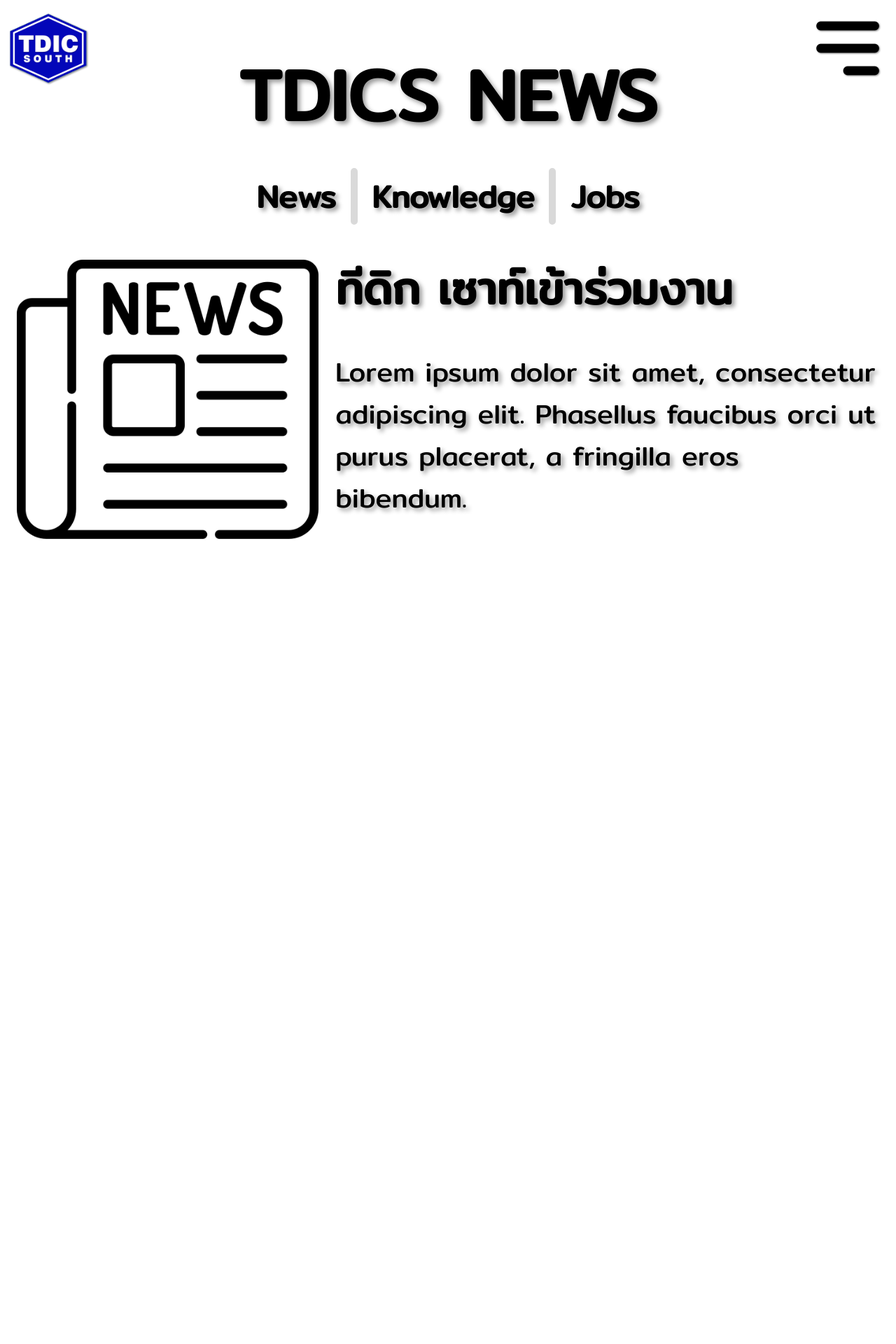
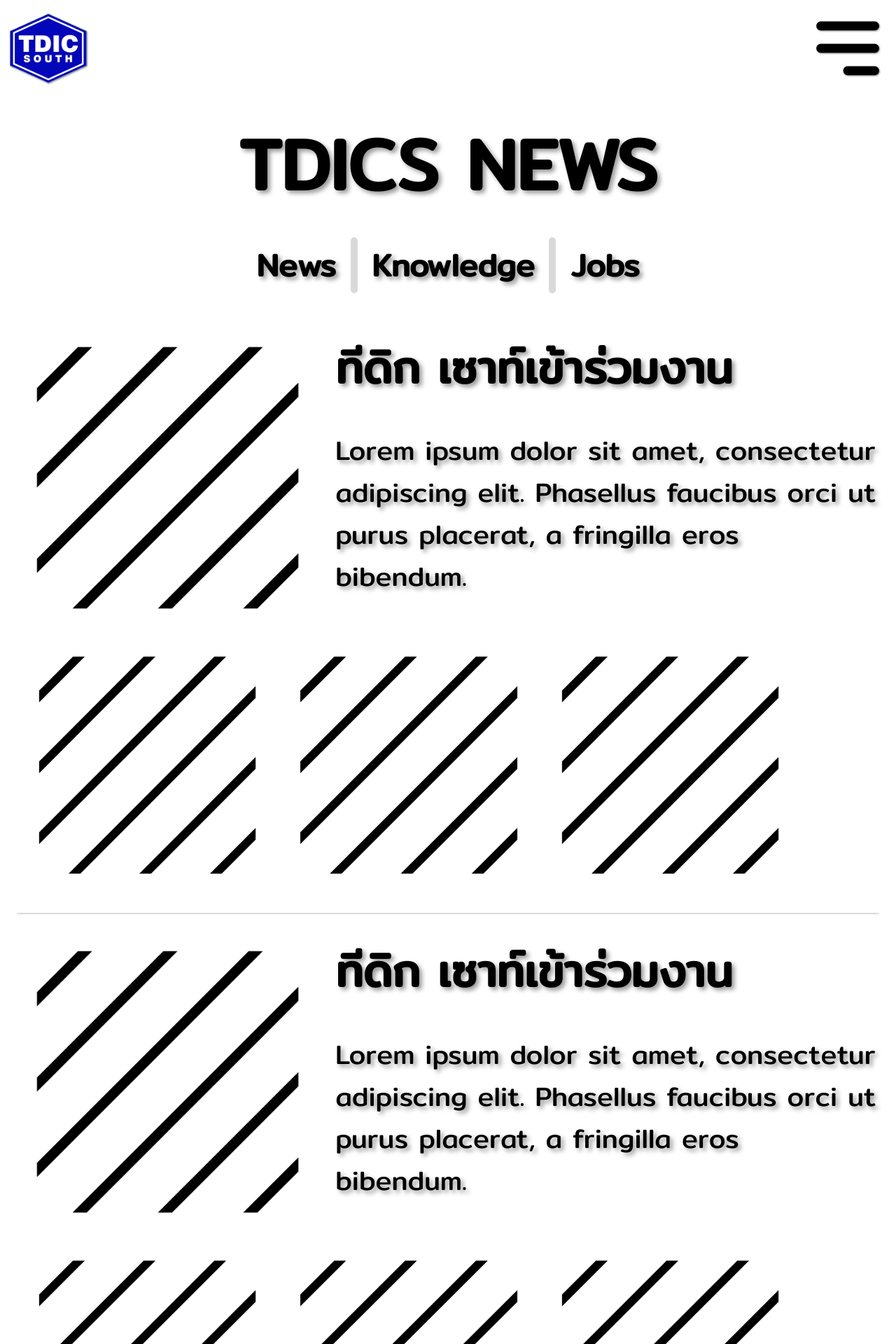
Before and after one commit to XeOn1991/TDICSOUTH, a PHP site: page /news.php in a window 1280 px wide. Shown: the top 1920 px of the page at 70% size. Before the commit the page ends 770 px from the top, so only its background shows below. Run offline with PHP 8.4, Linux system fonts and the light colour scheme.

Commit message:
tdicsouth-commit-08

```diff
--- a/html/CSS/tdics-style.css
+++ b/html/CSS/tdics-style.css
@@ -39,9 +39,11 @@ body, html {height: 100%;width: 100%;margin: 0;font-family: "Mitr", sans-serif;t
 
 /* Main News Picture, Text, Other*/
 
-.section-news {display: flex;flex-wrap: nowrap;margin: 1.5rem 0 1.5rem 0;}
+.section-news {display: flex;flex-wrap: nowrap;margin: 0.5rem 0 0.5rem 0;}
 
 .img-news {flex: 50%;max-width: 35%; height: auto;}
+
+.img-news-secon {flex: 50%;max-width: 29%; height: auto;margin: 0.5rem;}
 
 /* Main News Picture, Text, Other*/
 
--- a/html/Script/tdics-script.js
+++ b/html/Script/tdics-script.js
@@ -0,0 +1,3 @@
+$(document).ready(function(){
+
+  });
--- a/html/index.php
+++ b/html/index.php
@@ -35,21 +35,21 @@
                     <h1 style="text-align: center; margin: 0; font-size:8vw;">TDICS NEWS</h1>
                 </header>
                 <section class="section-news">
-                    <img class="img-news" src="/Icon/News.webp" alt="tdics news">
+                    <img class="img-news" src="/Icon/line.webp" alt="tdics news">
                     <article class="article-detail" style="margin:auto;margin-left: 1.5rem;">
                         <h1 style="margin:0;font-size: 5vw;">ทีดิก เซาท์เข้าร่วมงาน</h1>
                         <p style="font-size: 3vw;">Lorem ipsum dolor sit amet, consectetur adipiscing elit. Phasellus faucibus orci ut purus placerat, a fringilla eros bibendum.</p>
                     </article>
                 </section>
                 <section class="section-news">
-                    <img class="img-news" src="/Icon/News.webp" alt="tdics news">
+                    <img class="img-news" src="/Icon/line.webp" alt="tdics news">
                     <article class="article-detail" style="margin:auto;margin-left: 1.5rem;">
                         <h1 style="margin:0;font-size: 5vw;">ทีดิก เซาท์เข้าร่วมงาน</h1>
                         <p style="font-size: 3vw;">Lorem ipsum dolor sit amet, consectetur adipiscing elit. Phasellus faucibus orci ut purus placerat, a fringilla eros bibendum.</p>
                     </article>
                 </section>
                 <section class="section-news">
-                    <img class="img-news" src="/Icon/News.webp" alt="tdics news">
+                    <img class="img-news" src="/Icon/line.webp" alt="tdics news">
                     <article class="article-detail" style="margin:auto;margin-left: 1.5rem;">
                         <h1 style="margin:0;font-size: 5vw;">ทีดิก เซาท์เข้าร่วมงาน</h1>
                         <p style="font-size: 3vw;">Lorem ipsum dolor sit amet, consectetur adipiscing elit. Phasellus faucibus orci ut purus placerat, a fringilla eros bibendum.</p>
--- a/html/news.php
+++ b/html/news.php
@@ -9,6 +9,8 @@
     <meta name="author" content="Piyawat.k">
     <link rel="shortcut icon" href="/Icon/tdics-logo.webp" type="image/x-icon">
     <link rel="stylesheet" type="text/css" href="/CSS/tdics-style.css">
+    <script src="/script/jquery-3.7.1.js"></script>
+    <script src="/script/tdics-script.js"></script>
     <link rel="preconnect" href="https://fonts.googleapis.com">
     <link rel="preconnect" href="https://fonts.gstatic.com" crossorigin>
     <link href="https://fonts.googleapis.com/css2?family=Mitr" rel="stylesheet">
@@ -20,30 +22,89 @@
         <img id="index-header-logo" src="/Icon/tdics-logo.webp" alt="tdics logo" />
         <img id="index-header-menu" src="/Icon/menu.webp" alt="tdics menu" />
     </header>
-    <section class="index-article" style="position:relative; top:55px;">
+    <section class="index-article" style="display: flex; flex-direction:column;margin-top:12%;">
         <header>
             <h1 style="text-align: center; margin: 0; font-size:8vw;">TDICS NEWS</h1>
         </header>
         <nav style="display:flex; justify-content:center; margin: 1.5rem 0 1.5rem 0;">
-            <a class="" href="">News</a>
+            <a id="News" href="">News</a>
             <hr style="margin: 0 1rem 0 1rem; border: 5px solid #D9D9D9;border-radius: 5px;">
-            <a class="" href="">Knowledge</a>
+            <a id="Knowledge" href="">Knowledge</a>
             <hr style="margin: 0 1rem 0 1rem; border: 5px solid #D9D9D9;border-radius: 5px;">
-            <a class="" href="">Jobs</a>
+            <a id="Jobs" href="">Jobs</a>
         </nav>
     </section>
-    <main style="position: relative; top: 65px;">
+
+    <main>
         <article class="index-article" style="margin: 1.5rem;">
             <section class="section-news">
-                <img class="img-news" src="/Icon/News.webp" alt="tdics news">
+                <img class="img-news" src="/Icon/line.webp" alt="tdics news">
                 <article class="article-detail" style="margin:auto;margin-left: 1.5rem;">
                     <h1 style="margin:0;font-size: 5vw;">ทีดิก เซาท์เข้าร่วมงาน</h1>
                     <p style="font-size: 3vw;">Lorem ipsum dolor sit amet, consectetur adipiscing elit. Phasellus faucibus orci ut purus placerat, a fringilla eros bibendum.</p>
                 </article>
             </section>
+            <figure class="section-news">
+                <img class="img-news-secon" src="/Icon/line.webp" alt="tdics news">
+                <img class="img-news-secon" src="/Icon/line.webp" alt="tdics news">
+                <img class="img-news-secon" src="/Icon/line.webp" alt="tdics news">
+            </figure>
+        </article>
+        <hr style="margin:1.5rem; border:1.5px solid #D9D9D9;border-radius: 5px;">
+        <article class="index-article" style="margin: 1.5rem;">
+            <section class="section-news">
+                <img class="img-news" src="/Icon/line.webp" alt="tdics news">
+                <article class="article-detail" style="margin:auto;margin-left: 1.5rem;">
+                    <h1 style="margin:0;font-size: 5vw;">ทีดิก เซาท์เข้าร่วมงาน</h1>
+                    <p style="font-size: 3vw;">Lorem ipsum dolor sit amet, consectetur adipiscing elit. Phasellus faucibus orci ut purus placerat, a fringilla eros bibendum.</p>
+                </article>
+            </section>
+            <figure class="section-news">
+                <img class="img-news-secon" src="/Icon/line.webp" alt="tdics news">
+                <img class="img-news-secon" src="/Icon/line.webp" alt="tdics news">
+                <img class="img-news-secon" src="/Icon/line.webp" alt="tdics news">
+            </figure>
+        </article>
+        <hr style="margin:1.5rem; border:1.5px solid #D9D9D9;border-radius: 5px;">
+        <article class="index-article" style="margin: 1.5rem;">
+            <section class="section-news">
+                <img class="img-news" src="/Icon/line.webp" alt="tdics news">
+                <article class="article-detail" style="margin:auto;margin-left: 1.5rem;">
+                    <h1 style="margin:0;font-size: 5vw;">ทีดิก เซาท์เข้าร่วมงาน</h1>
+                    <p style="font-size: 3vw;">Lorem ipsum dolor sit amet, consectetur adipiscing elit. Phasellus faucibus orci ut purus placerat, a fringilla eros bibendum.</p>
+                </article>
+            </section>
+            <figure class="section-news">
+                <img class="img-news-secon" src="/Icon/line.webp" alt="tdics news">
+                <img class="img-news-secon" src="/Icon/line.webp" alt="tdics news">
+                <img class="img-news-secon" src="/Icon/line.webp" alt="tdics news">
+            </figure>
+        </article>
+        <hr style="margin:1.5rem; border:1.5px solid #D9D9D9;border-radius: 5px;">
+    </main>
+    <footer class="index-footer">
+        <section class="section-footer">
+            <nav id="index-nav-left">
+                <a href="">Index</a>
+                <a href="">News</a> <!-- /news.php -->
+                <a href="">Products</a>
+                <a href="">CMS TDICS</a>
+            </nav>
+            <nav id="index-nav-right">
+                <a href="">About Us</a>
+                <a href="">Contact Us</a>
+                <a href="">FAQs</a>
+                <a href="">Terms And Conditions</a>
+            </nav>
         </section>
-
-    </main>
+        <section>
+            <article style="margin: 1.5rem;">
+                <hr style="border: 1.5px solid #D9D9D9;border-radius: 5px;">
+                <h5 style="text-align: center;font-size:3vw;">Copyright @ 2024 TDICSouth.com all rights reserved</h5>
+                <hr style="border: 1.5px solid #F5F5F5;">
+            </article>
+        </section>
+    </footer>
 </body>
 
 </html>
```
Also changed, not shown: html/Icon/line.webp (added).
